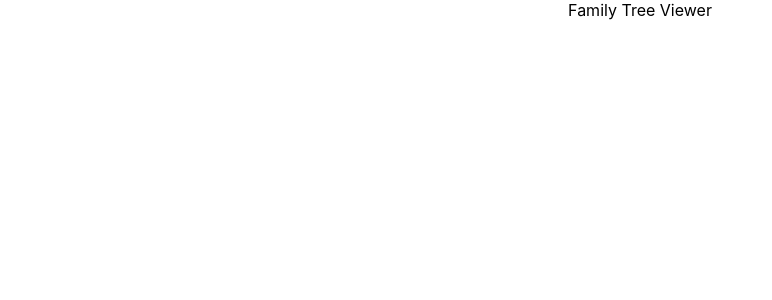
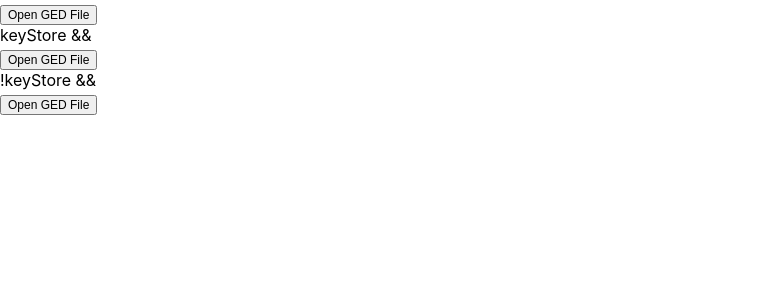
Before and after one commit to sxh111046/react-gh-pages, a React (Create React App) app: page / in a window 1280 px wide. Shown: the top 300 px of the page, without its empty margins (0-772 px from the left). Built offline with nearby package versions, Linux system fonts and the light colour scheme.

Commit message:
rewrote app.tsx

```diff
--- a/src/App.tsx
+++ b/src/App.tsx
@@ -1,13 +1,28 @@
 import React from 'react';
-import logo from './logo.svg';
-import './App.css';
+import ReactDOM from 'react-dom/client';
+import ContextManager from './utils/ContextManager';
+import FamilyTreeView from './components/familyTree/FamilyTreeView';
+import GEDFileGetter from './components/familyTree/GEDFileGetter';
 
-function App() {
-  return (
-    <div className="App">
-     Family Tree Viewer
-    </div>
-  );
-}
+  function App() {
+    const params = ContextManager.getInstance().getContext();
+    const keyStore = localStorage.getItem('keyStore');
 
-export default App;
+    if (keyStore) {
+      localStorage.setItem('keyStore', '');
+      const ctx = JSON.parse(localStorage.getItem(keyStore) as string);
+      ContextManager.getInstance().setContext(ctx);
+      if (ctx.onSelect) ctx.onSelect();
+    }
+
+    return (
+      <>
+         <GEDFileGetter { ...params}/>
+         keyStore && <GEDFileGetter { ...params}/>
+         !keyStore && <GEDFileGetter { ...params}/>
+      </>
+    )
+  }
+
+
+export default App
```
